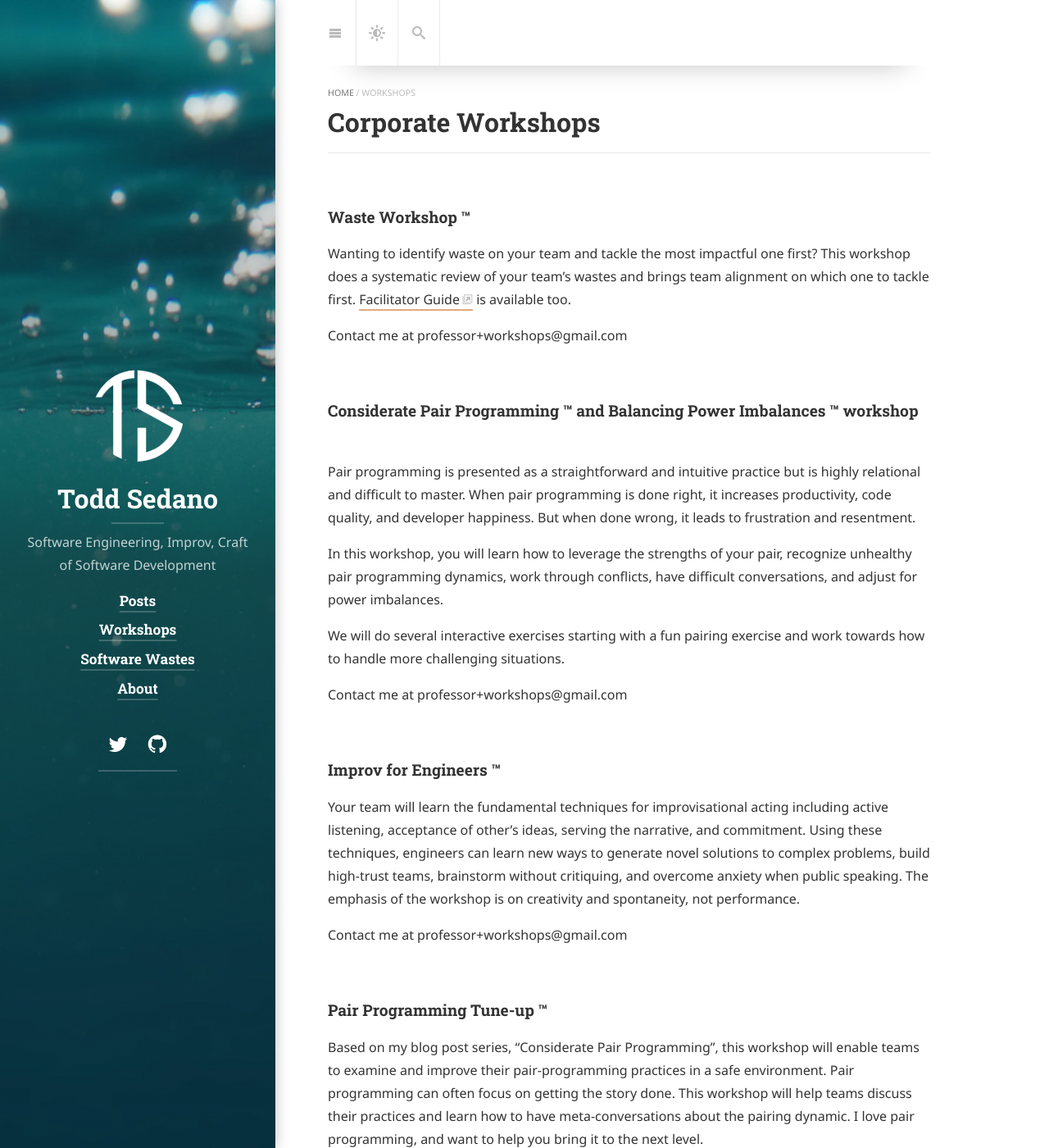
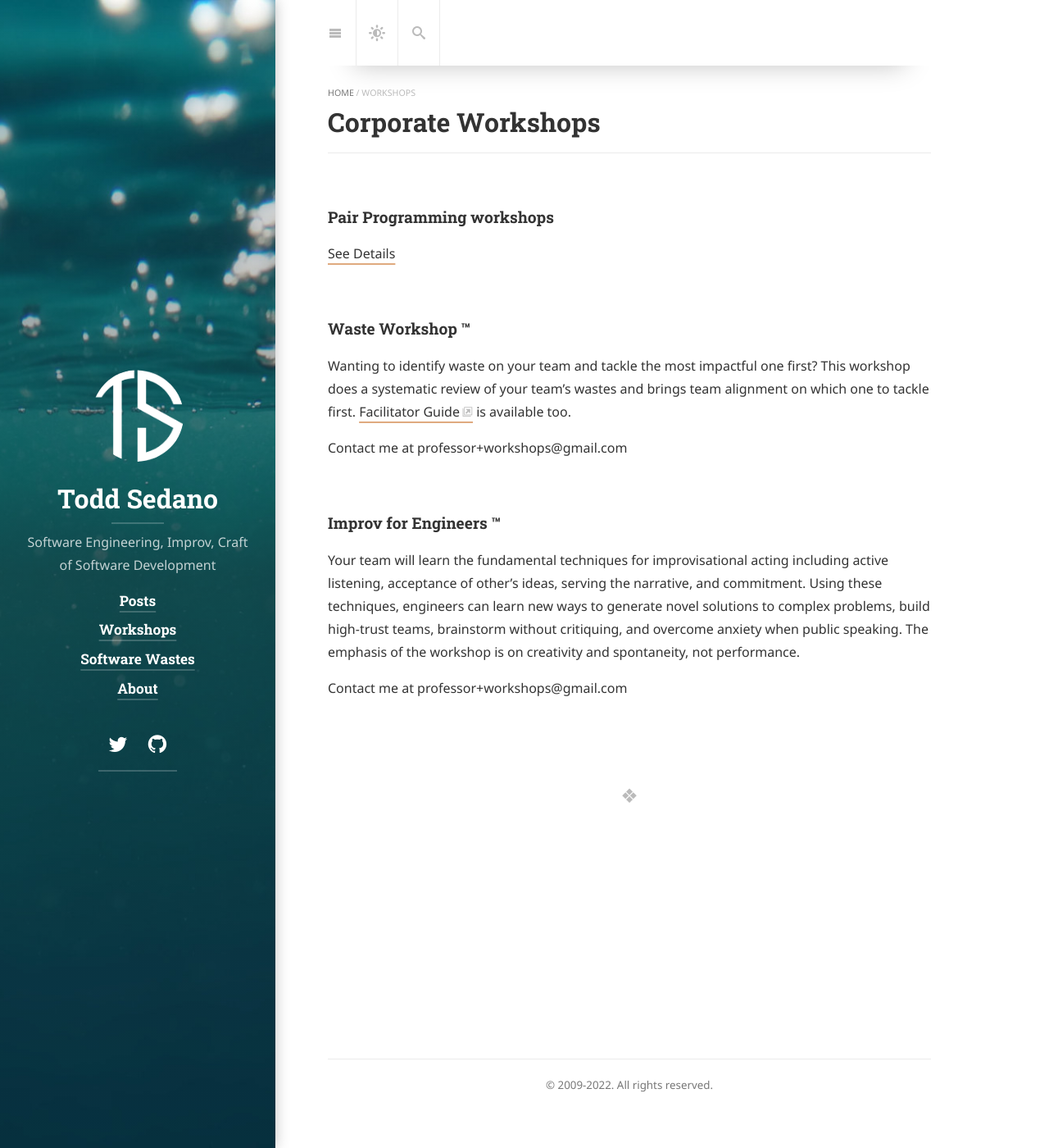
Before and after one commit to professor/professor.github.io, a Jekyll site: the page built from workshops/index.markdown, in a window 1280 px wide and 1400 px high. Shown: the whole window at 82% size. Built offline with Jekyll 4.4.1, drawn with Linux system fonts in a browser that asks for light colours; cached includes are drawn as plain includes; nearby versions of some CDN libraries; some web fonts are replaced; library files that are not in the unit come from our copies.

Commit message:
Break out pairing workshops and add feedback

```diff
--- a/workshops/index.markdown
+++ b/workshops/index.markdown
@@ -3,6 +3,10 @@ layout: about
 title: "Corporate Workshops"
 footer: true
 ---
+
+### Pair Programming workshops
+
+[See Details](pair-programming-workshops.md)
 
 ### Waste Workshop  ™
 
@@ -10,22 +14,7 @@ Wanting to identify waste on your team and tackle the most impactful one first?
 
 Contact me at professor+workshops@gmail.com
 
-### Considerate Pair Programming ™ and Balancing Power Imbalances ™ workshop
-
-Pair programming is presented as a straightforward and intuitive practice but is highly relational and difficult to master. When pair programming is done right, it increases productivity, code quality, and developer happiness. But when done wrong, it leads to frustration and resentment.
-
-In this workshop, you will learn how to leverage the strengths of your pair, recognize unhealthy pair programming dynamics, work through conflicts, have difficult conversations, and adjust for power imbalances.
-
-We will do several interactive exercises starting with a fun pairing exercise and work towards how to handle more challenging situations.
-
-Contact me at professor+workshops@gmail.com
-
 ### Improv for Engineers ™
 Your team will learn the fundamental techniques for improvisational acting including active listening, acceptance of other's ideas, serving the narrative, and commitment. Using these techniques, engineers can learn new ways to generate novel solutions to complex problems, build high-trust teams, brainstorm without critiquing, and overcome anxiety when public speaking. The emphasis of the workshop is on creativity and spontaneity, not performance.
 
 Contact me at professor+workshops@gmail.com
-
-### Pair Programming Tune-up  ™
-Based on my blog post series, "Considerate Pair Programming", this workshop will enable teams to examine and improve their pair-programming practices in a safe environment. Pair programming can often focus on getting the story done. This workshop will help teams discuss their practices and learn how to have meta-conversations about the pairing dynamic. I love pair programming, and want to help you bring it to the next level.
-
-Contact me at professor+workshops@gmail.com
```
Also changed, not shown: workshops/pair-programming-workshops.md (added, +63 -0 lines).
